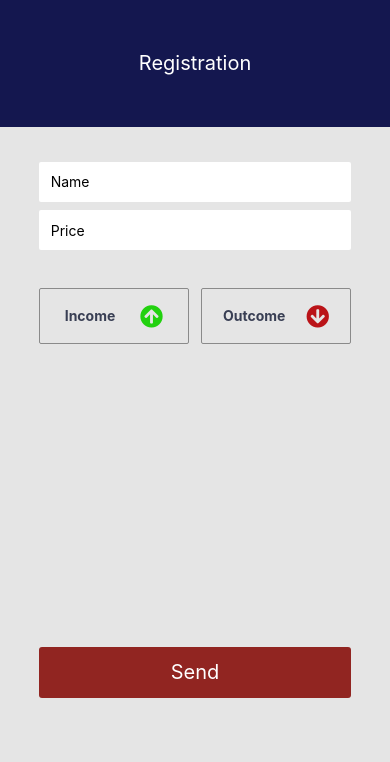
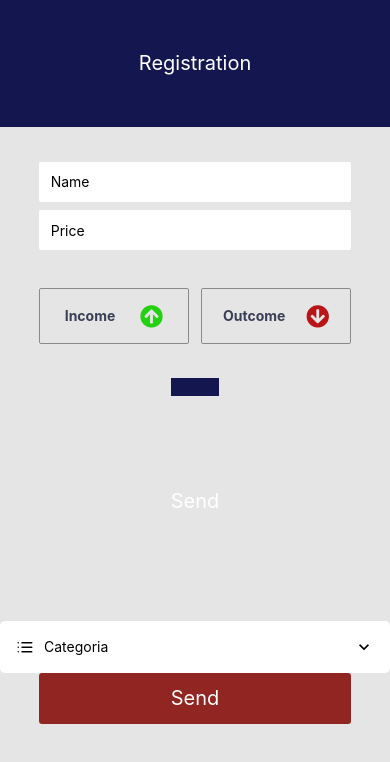
Before and after one commit to isa-silas/myMoney, a React Native app: screen / in a window 390 px wide. Shown: the top 762 px of the page. Built offline with nearby package versions, Linux system fonts and the light colour scheme.

Commit message:
With category type included in register but not working

```diff
--- a/App.tsx
+++ b/App.tsx
@@ -1,11 +1,13 @@
 import { StatusBar } from 'react-native';
 // import {Home} from './src/screens/Home';
 import {Register} from "./src/components/Register"
+import {Category} from "./src/screens/Category"
 export default function App() {
   return (
    <>
    <StatusBar barStyle='light-content'/>
    <Register/>
+   {/* <Category/> */}
    </>
   );
 }
--- /dev/null
+++ b/src/components/Register/SelectButton/index.tsx
@@ -0,0 +1,29 @@
+import React from 'react'
+import { Container,
+    Category,
+    Icon,
+    CategorySelect,
+    IconFeather } from './style'
+
+interface Props {
+    title: string
+    icon: string | null
+    onPress: () => void
+}
+
+export function SelectButton({
+    title,
+    icon,
+    onPress,
+    ...rest
+}: Props) {
+    return (
+        <Container>
+            <CategorySelect>
+                {icon && <IconFeather name={icon} />}
+                <Category>{title}</Category>
+            </CategorySelect>
+            <Icon name={'keyboard-arrow-down'} />
+        </Container>
+    )
+}
--- /dev/null
+++ b/src/components/Register/SelectButton/style.tsx
@@ -0,0 +1,31 @@
+
+import styled from 'styled-components/native'
+import { Feather, MaterialIcons } from '@expo/vector-icons'
+
+export const Container = styled.TouchableOpacity`
+  flex-direction: row;
+  justify-content: space-between;
+  align-items: center;
+  background-color: #fff;
+  border-radius: 5px;
+  width: 100%;
+  padding: 16px;
+`
+export const Category = styled.Text`
+  color: #000;
+  font-size: 14px;
+`
+export const Icon = styled(MaterialIcons)`
+  color: #000;
+  font-size: 20px;
+`
+export const IconFeather = styled(Feather)`
+  color: #000;
+  font-size: 18px;
+  margin-right: 10px;
+`
+
+export const CategorySelect = styled.View`
+  align-items: center;
+  flex-direction: row;
+`
--- a/src/components/Register/index.tsx
+++ b/src/components/Register/index.tsx
@@ -1,11 +1,21 @@
-import React from "react";
+import React, { useState } from 'react'
+import {Modal} from 'react-native'
 import {
-    Container, Header, RegisterInfo, RegisterPrice, RegisterName, Cards, Category, SendBtn, Title,
+    Container, Header, RegisterInfo, RegisterPrice, RegisterName, Cards, CategoryComponent, SendBtn, Title,
     Card, CardLabel, Icon, LabelBtn, ContainerBtn
 
 } from "./style"
+import { SelectButton } from "./SelectButton/index"
+import {Category} from "../../screens/Category"
+
 
 export function Register() {
+    const [categoria, setCategoria] = useState({
+        chave: 'categoria',
+        nome: 'Categoria',
+        icone: 'list'
+      })
+
     return (
         <Container>
             <Header>
@@ -28,10 +38,20 @@ export function Register() {
                 <Category />
             </RegisterInfo>
             <ContainerBtn>
+            <SelectButton
+                title={categoria.nome}
+                icon={categoria.icone}
+                onPress={() => { }} />
                 <SendBtn>
                     <LabelBtn>Send</LabelBtn>
                 </SendBtn>
             </ContainerBtn>
+            <Modal visible={false}>
+            <SelectButton
+                title={categoria.nome}
+                icon={categoria.icone}
+                onPress={() => { }} />
+            </Modal>
         </Container>
     )
 }
--- a/src/components/Register/style.tsx
+++ b/src/components/Register/style.tsx
@@ -75,7 +75,7 @@ export const Icon = styled(icon)`
     color: ${({color})=>color=='green'?'#22d10f':'#ba1318'};
     // background-color: #03045e;
 `
-export const Category = styled.View`
+export const CategoryComponent = styled.View`
     flex: 1;
     background-color: #e5e5e5;
 `
--- /dev/null
+++ b/src/screens/Category/index.tsx
@@ -0,0 +1,48 @@
+import React, {useState} from "react"
+import {Container,Icon,Name,Header,Title,Footer,SendBtn,LabelBtn,ContainerBtn,List,CategoryBtn} from "./style"
+import {categories} from '../../utils/categories'
+
+interface CategoryProps{
+    key: string
+    name: string
+    icon: string
+}
+
+interface Props{
+    category: CategoryProps
+}
+
+
+export function Category({category}:CategoryProps){
+    return(
+        <Container>
+            <Header>
+                <Title></Title>
+            </Header>
+
+            <List
+            data = {categories}
+            keyExtractor={(item)=>item.key}
+            renderItem={({item})=>{
+                <CategoryBtn>
+                    <Icon name={item.icon}/>
+                    <Name>{item.name}</Name>
+                </CategoryBtn>
+
+            }
+        }
+            />
+            <Footer>
+            <ContainerBtn>
+                <SendBtn
+                icone={"trash"}
+                titulo={"Select"}
+                onPress={() => { }}
+                >
+                    <LabelBtn>Send</LabelBtn>
+                </SendBtn>
+            </ContainerBtn>
+            </Footer>
+        </Container>
+    )
+}
--- /dev/null
+++ b/src/screens/Category/style.tsx
@@ -0,0 +1,67 @@
+
+import styled from 'styled-components/native'
+import { Feather, MaterialIcons } from '@expo/vector-icons'
+import icon from 'react-native-vector-icons/FontAwesome5'
+
+export const Container = styled.View`
+    flex: 1;
+    background-color: #e5e5e5;
+`
+
+export const Header = styled.View`
+    width:100%;
+    height: 15%;
+    background-color: #14174f;
+    margin-bottom:8%;
+    align-items: center;
+    justify-content: center;
+`
+export const Title = styled.Text`
+    color: #fff;
+    font-size: 20px
+`
+export const List = styled.FlatList`
+    width:80%;
+`
+export const Footer = styled.View`
+
+`
+export const CategoryBtn = styled.TouchableOpacity`
+    width:100%;
+    padding;20px
+    flex-direction: row;
+    align-items; center;
+    `
+export const ContainerBtn = styled.View`
+    flex: 1;
+    width:100%;
+    align-items: center;
+    justify-content: center;
+`
+export const SendBtn = styled.View`
+    // flex: 1;
+    width:80%;
+    height:15%;
+    background-color: #912521;
+    align-items: center;
+    justify-content: center;
+    border-radius: 3px;
+`
+export const LabelBtn = styled.Text`
+    // flex: 1;
+    color: #fff;
+    font-size:20px;
+`
+
+export const Name = styled.Text`
+    font-size:18px;
+`
+
+export const Icon = styled(icon)`
+    // width:100%;
+    height: 23px;
+    // color:#fff;
+    font-size:23px;
+    color: ${({ color }) => color == 'green' ? '#22d10f' : '#ba1318'};
+    // background-color: #03045e;
+`
--- /dev/null
+++ b/src/utils/categories.ts
@@ -0,0 +1,8 @@
+export const categories = [
+    { key: 'compras', name: 'Compras', icon: 'shopping-bag', color: '#5636D3' },
+    { key: 'alementacao', name: 'Alimentação', icon: 'coffee', color: '#FF872C' },
+    { key: 'salario', name: 'Salário', icon: 'dollar-sign', color: '#12A454' },
+    { key: 'carro', name: 'Carro', icon: 'car', color: '#E83F5B' },
+    { key: 'lazer', name: 'Lazer', icon: 'heart', color: '#26195C' },
+    { key: 'estudos', name: 'Estudos', icon: 'book', color: '#9C001A' }
+  ]
```
